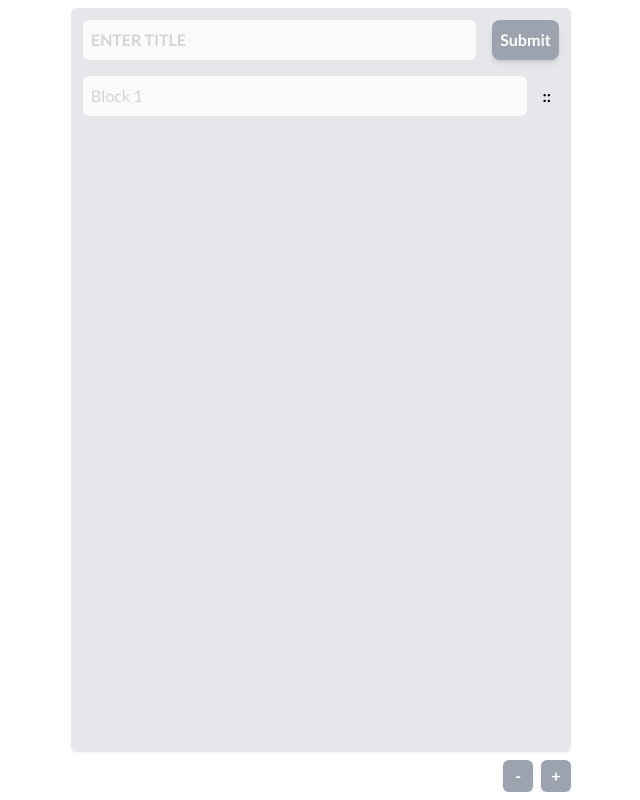
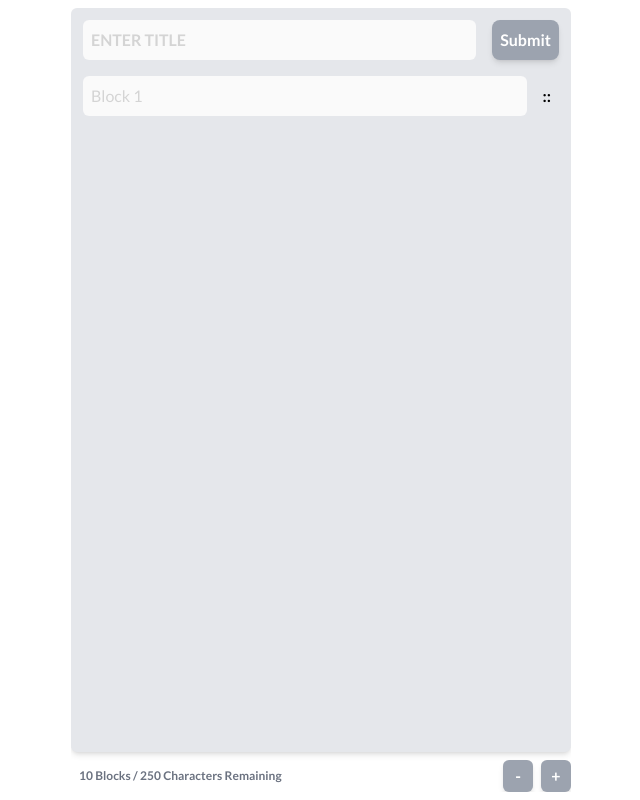
Before and after one commit to jordaz14/note-taking-react-app, a React (Vite) app in the folder client/: page / in a window 1280 px wide. Shown: the whole page, without its empty margins (319-959 px from the left). Built offline with nearby package versions, Linux system fonts and the light colour scheme.

Commit message:
Add textCount tracker object in useState

```diff
--- a/client/src/App.tsx
+++ b/client/src/App.tsx
@@ -12,6 +12,10 @@ import { motion } from "framer-motion";
 function App() {
   const [blocks, setBlocks] = useState<any[]>([{ id: 1, value: "" }]);
   const [notify, setNotify] = useState("");
+  const [textCount, setTextCount] = useState({
+    blocks: 10,
+    characters: 250,
+  });
 
   const handleInputValueChange = (value: any, id: any) => {
     const updatedBlocks = blocks.map((block) => {
@@ -99,7 +103,7 @@ function App() {
             </div>
 
             <form
-              className="w-full flex-1 flex flex-col bg-gray-200 rounded-md shadow-sm p-3"
+              className="w-full flex-1 flex flex-col bg-gray-200 rounded-md shadow-md p-3"
               onSubmit={handleFormSubmit}
             >
               <div className="flex mb-4 gap-4">
@@ -140,7 +144,10 @@ function App() {
             </form>
 
             <div className="flex gap-2 w-full items-center">
-              <p className="flex-1 font-bold">{notify}</p>
+              <p className="flex-1 font-bold text-xs pl-2 text-gray-500">
+                {textCount.blocks} Blocks / {textCount.characters} Characters
+                Remaining
+              </p>
               <motion.button
                 onClick={removeFromBlocks}
                 className="bg-gray-400 hover:bg-gray-500 p-1 w-[30px] font-bold text-white rounded-md shadow-md"
```
